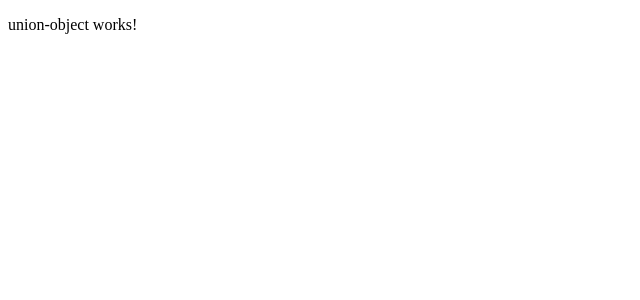
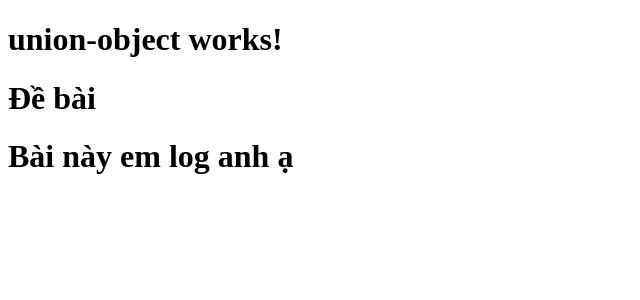
Before and after one commit to duynv13636/play-ts, an Angular app: page /bai-12 in a window 1280 px wide. Shown: the top 300 px of the page, without its empty margins (0-640 px from the left). Built offline with nearby package versions, Linux system fonts and the light colour scheme.

Commit message:
union obj done

```diff
--- a/src/app/pages/union-object/union-object.component.html
+++ b/src/app/pages/union-object/union-object.component.html
@@ -1 +1,13 @@
-<p>union-object works!</p>
+<h1>union-object works!</h1>
+
+<h1>Đề bài </h1>
+
+
+<h1>
+
+    <!-- 12. Union Object
+var objects = [{ 'x': 1, 'y': 2 }, { 'x': 2, 'y': 1 }];
+var others = [{ 'x': 1, 'y': 1 }, { 'x': 1, 'y': 2 }];
+Output : [{ 'x': 1, 'y': 2 }, { 'x': 2, 'y': 1 }, { 'x': 1, 'y': 1 }] -->
+</h1>
+<h1>Bài này em log anh ạ </h1>
--- a/src/app/pages/union-object/union-object.component.ts
+++ b/src/app/pages/union-object/union-object.component.ts
@@ -6,16 +6,10 @@ import { Component, OnInit } from '@angular/core';
   styleUrls: ['./union-object.component.css'],
 })
 export class UnionObjectComponent implements OnInit {
+  arr1: any = [];
+  invalidEntries = 0;
+
   ngOnInit(): void {
-    // const objects = [
-    //   { x: 1, y: 2 },
-    //   { x: 2, y: 1 },
-    // ];
-    // const others = [
-    //   { x: 1, y: 1 },
-    //   { x: 1, y: 2 },
-    // ];
-
     const array1 = [
       {
         x: 1,
@@ -38,15 +32,20 @@ export class UnionObjectComponent implements OnInit {
       },
     ];
 
-    const array = [...array1];
-
-    array1.forEach((item1) => {
-      array2.forEach((item2) => {
+    // const obj3 = array1.reduce((pre: any, cur) => {
+    //   const ob = array2.find((i) => i.x !== cur.x);
+    //   pre.push({ ...cur, ...ob });
+    //   return pre;
+    // }, []);
+    // console.log(obj3);
+    const arr = [...array2];
+    array2.forEach((item1) => {
+      array1.forEach((item2) => {
         if (item1.x !== item2.x && item1.y !== item2.y) {
-          array.push(item2);
+          arr.push(item2);
         }
       });
     });
-    console.log(array);
+    console.log(arr);
   }
 }
```
